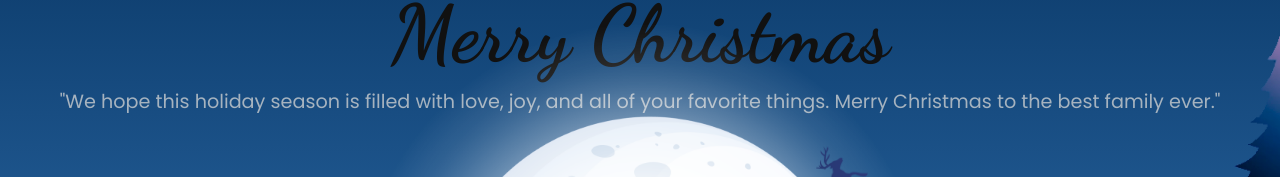
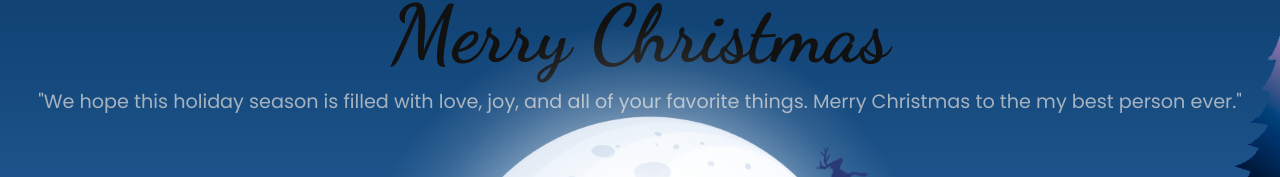
Before and after one commit to kvinown/merry-christmas-2022, a plain HTML site: page index.html in a window 1280 px wide. Shown: the part 150-327 px from the top of the page. Drawn offline with nearby package versions, Linux system fonts and the light colour scheme.

Commit message:
Update index.html

```diff
--- a/index.html
+++ b/index.html
@@ -26,7 +26,7 @@
                     <span>Christmas</span>
                 </h1>
                 <p class="desc ">
-                    "We hope this holiday season is filled with love, joy, and all of your favorite things. Merry Christmas to the best family ever."
+                    "We hope this holiday season is filled with love, joy, and all of your favorite things. Merry Christmas to the my best person ever."
                 </p>
                 <img src="assets/img/home-moon.png" alt="home image" class="home__moon parallax" data-rellax-speed="-15">
                 <img src="assets/img/home-trineo-santa.png" alt="home image" class="home__trieno parallax" data-rellax-speed="-2">
```
